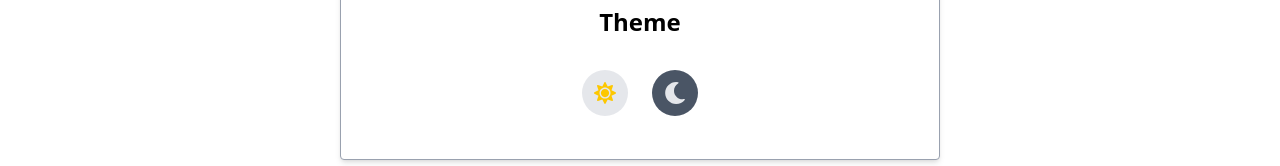
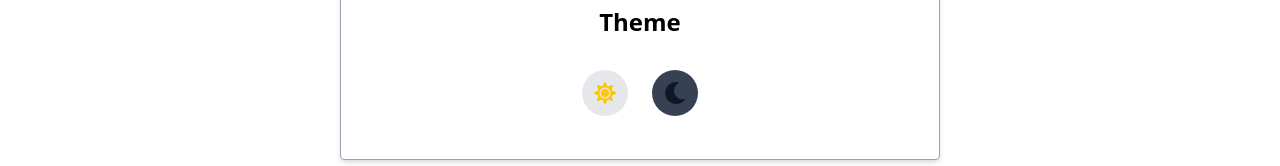
Before and after one commit to erzhadqt/Fitness-Tracker-Hub, a React (Vite) app in the folder fitness-tracker-app/: page /profile in a window 1280 px wide. Shown: the part 388-554 px from the top of the page. Built offline with nearby package versions, Linux system fonts and the light colour scheme.

Commit message:
small changes (again)

```diff
--- a/fitness-tracker-app/src/pages/Dashboard.jsx
+++ b/fitness-tracker-app/src/pages/Dashboard.jsx
@@ -9,7 +9,7 @@ const Dashboard = ({ title }) => {
       </h1>
 
       <p className="font-body text-base sm:text-lg md:text-xl text-gray-800 dark:text-gray-300 italic mb-6 max-w-2xl">
-        “They don't know you, son!”
+        “They don't know you, son! Who's gonna carry the boat?”
       </p>
 
       <Workouts />
--- a/fitness-tracker-app/src/pages/Profile.jsx
+++ b/fitness-tracker-app/src/pages/Profile.jsx
@@ -28,10 +28,10 @@ const Profile = ({ userName, setUserName }) => {
 
         <div className="flex justify-center mt-5">
           <button className="m-3 p-3 rounded-full bg-gray-200 dark:bg-gray-900 transition hover:scale-105">
-            <FaSun className="text-yellow-400" size={22} />
+            <FaSun className="text-yellow-400 dark:text-yellow-200" size={22} />
           </button>
-          <button className="m-3 p-3 rounded-full bg-gray-600 dark:bg-gray-700 transition hover:scale-105">
-            <FaMoon className="text-gray-200" size={22} />
+          <button className="m-3 p-3 rounded-full bg-gray-700 dark:bg-gray-700 transition hover:scale-105">
+            <FaMoon className="text-gray-900 dark:text-gray-100" size={22} />
           </button>
         </div>
       </div>
```
